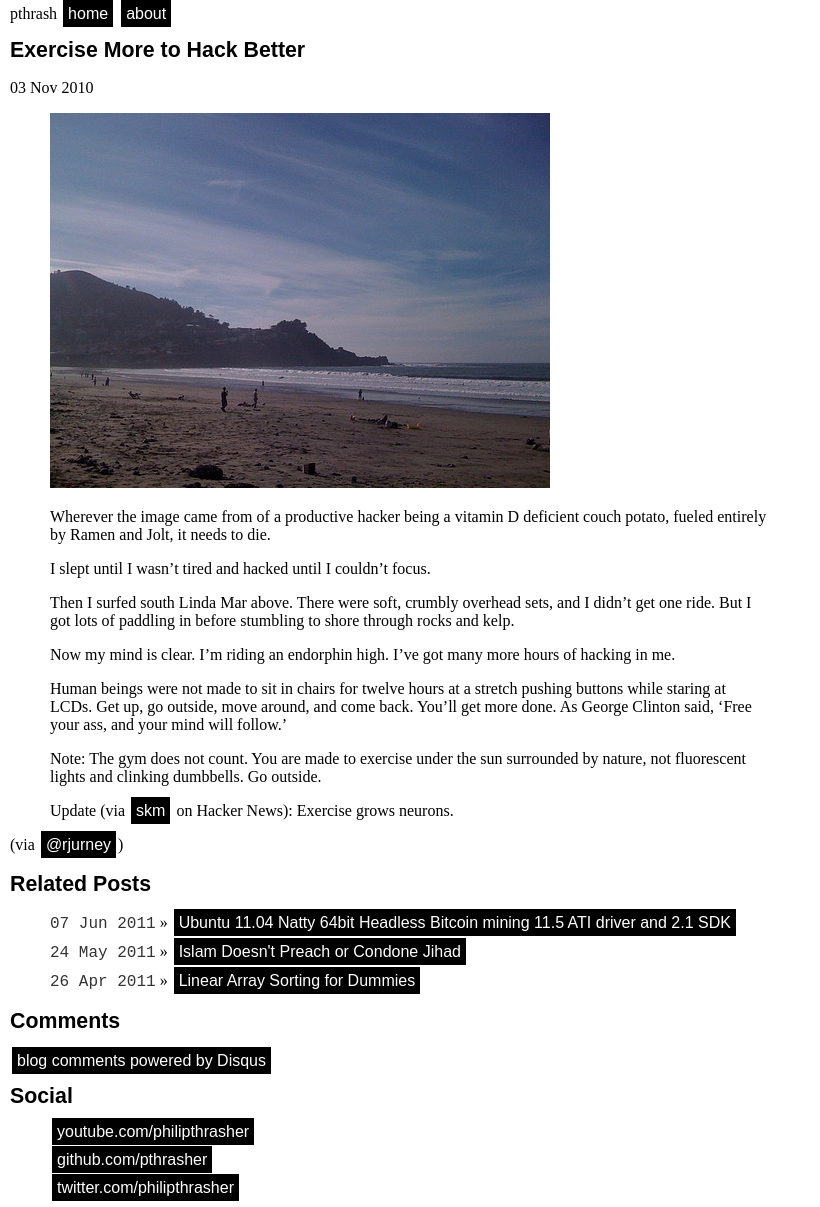
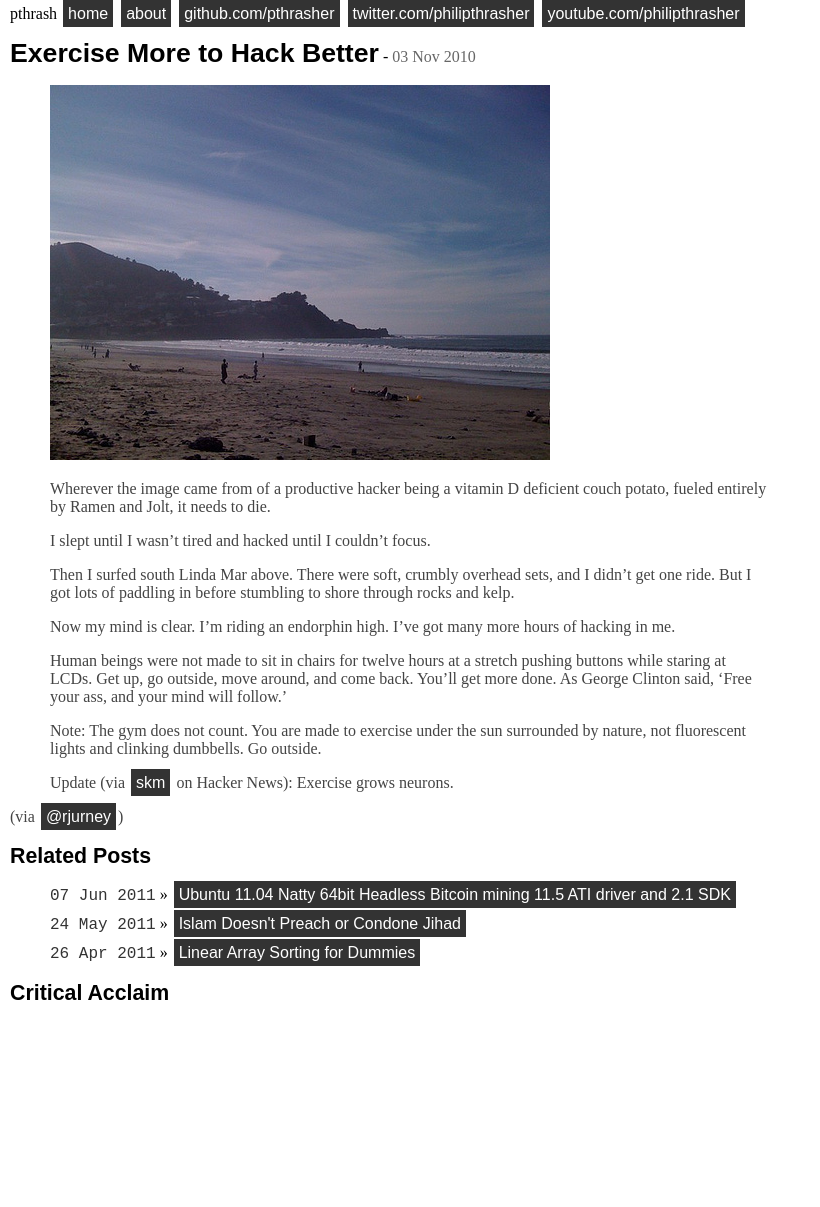
Before and after one commit to pthrasher/pthrasher.github.com, a Jekyll site: the page built from _posts/2010-11-03-exercise-more-to-hack-better.markdown, in a window 1280 px wide. Shown: the whole page, without its empty margins (0-820 px from the left). Built offline with Jekyll 4.4.1, drawn with Linux system fonts in a browser that asks for light colours; nearby versions of some CDN libraries; some web fonts are replaced; comment, search, counter and statistics services are not loaded; after the commit the page ends 1041 px from its top, so only the background shows below that.

Commit message:
more changes

```diff
--- a/_layouts/default.html
+++ b/_layouts/default.html
@@ -4,7 +4,7 @@
     <meta http-equiv="content-type" content="text/html; charset=utf-8" />
     <title>{{ page.title }}</title>
 
-<script type="text/javascript">
+<!-- script type="text/javascript">
 /* <![CDATA[ */
     (function() {
         var s = document.createElement('script'), t = document.getElementsByTagName('script')[0];
@@ -14,7 +14,7 @@
         t.parentNode.insertBefore(s, t);
     })();
 /* ]]> */
-</script>
+</script -->
 
     <!-- syntax highlighting CSS -->
     <link rel="stylesheet" href="/css/syntax.css" type="text/css" />
@@ -24,26 +24,23 @@
 
     <!-- Google Fonts -->
     <link href='http://fonts.googleapis.com/css?family=Marvel:400,700|IM+Fell+English' rel='stylesheet' type='text/css'>
+
+    <!-- Jquery, and Boastful -->
+    <script type="text/javascript" src="http://ajax.googleapis.com/ajax/libs/jquery/1.6.2/jquery.min.js"></script>
+    <script type="text/javascript" src="/js/jquery.boastful.js"></script>
+    <link rel="stylesheet" href="/css/boastful.css" type="text/css" media="screen" charset="utf-8">
 </head>
 <body>
-
     <div class="site">
         <div id="over">
             pthrash
             <a href="/">home</a>
             <a href="/about.html">about</a>
+            <a href="http://github.com/pthrasher/">github.com/pthrasher</a>
+            <a href="http://twitter.com/philipthrasher/">twitter.com/philipthrasher</a>
+            <a href="http://youtube.com/philipthrasher/">youtube.com/philipthrasher</a>
         </div>
         {{ content }}
-  <div class="footer">
-    <div class="contact">
-      <h1>Social</h1>
-      <ul>
-          <li><a href="http://youtube.com/philipthrasher/">youtube.com/philipthrasher</a></li>
-          <li><a href="http://github.com/pthrasher/">github.com/pthrasher</a></li>
-          <li><a href="http://twitter.com/philipthrasher/">twitter.com/philipthrasher</a></li>
-      <ul>
-    </div>
-  </div>
     </div>
 </body>
 </html>
--- a/_layouts/post.html
+++ b/_layouts/post.html
@@ -2,9 +2,9 @@
 layout: default
 ---
 <div id="post">
-	<h1>{{ page.title }}</h1>
-	<p class='meta'>{{ page.date | date_to_string }}</p><a class="FlattrButton" style="display:none;" rev="flattr;button:compact;"
-	href="http://pthrasher.github.com"></a>
+	<h1>{{ page.title }}</h1> -
+	<span class="date">{{ page.date | date_to_string }}</span><!-- a class="FlattrButton" style="display:none;" rev="flattr;button:compact;"
+	href="http://pthrasher.github.com"></a -->
 	<div>
 		{{ content }}
 	</div>
@@ -23,8 +23,9 @@ layout: default
 </div>
 
 <div id="comments">
-	<h2>Comments</h2>
-	<div id="disqus_thread"></div>
+	<h2>Critical Acclaim</h2>
+    <div id="boastful"></div>
+	<!--div id="disqus_thread"></div>
 	<script type="text/javascript">
 	    /* * * CONFIGURATION VARIABLES: EDIT BEFORE PASTING INTO YOUR WEBPAGE * * */
 	    var disqus_shortname = 'pthrashersblog'; // required: replace example with your forum shortname
@@ -42,5 +43,10 @@ layout: default
 	    })();
 	</script>
 	<noscript>Please enable JavaScript to view the <a href="http://disqus.com/?ref_noscript">comments powered by Disqus.</a></noscript>
-	<a href="http://disqus.com" class="dsq-brlink">blog comments powered by <span class="logo-disqus">Disqus</span></a>
+	<a href="http://disqus.com" class="dsq-brlink">blog comments powered by <span class="logo-disqus">Disqus</span></a -->
 </div>
+<script type="text/javascript" charset="utf-8">
+    $(function(){
+        $("#boastful").boastful({empty_message: "No one's mentioned this page on Twitter yet. <a href=\"http://twitter.com?status=http://philipthrasher.com{{page.url}}\">You could be the first</a>."});
+    });
+</script>
--- /dev/null
+++ b/css/boastful.css
@@ -0,0 +1,47 @@
+.boastful {
+  display: inline;
+}
+.boastful img{
+  width: 48px;
+  height: 48px;
+  margin: 3px;
+  border: 0;
+  border-top-left-radius: 7px;
+  border-bottom-right-radius: 7px;
+  -webkit-border-top-left-radius: 7px;
+  -webkit-border-bottom-right-radius: 7px;
+  -moz-border-radius-topleft: 7px;
+  -moz-border-radius-bottomright: 7px;
+}
+.boastful .boastful_pointer{
+  position: absolute;
+  z-index: 999;
+  left: -9999px;
+  opacity: .7;
+  display: none;
+  width: 0;
+  height: 0;
+  border-left: 10px solid transparent;
+  border-right: 10px solid transparent;
+  border-bottom: 10px solid #000;
+  border-top: 0;
+}
+.boastful .boastful_tweet{
+  position: absolute;
+  z-index: 999;
+  left: -9999px;
+  background-color: #222;
+  opacity: .8;
+  padding: 5px;
+  width: 250px;
+  font-size: 11px;
+  text-shadow: 1px 1px 0 #000;
+  color: #eee;
+  border-radius: 7px;
+  -webkit-border-radius: 7px;
+  -moz-border-radius: 7px;
+}
+.boastful .boastful_handle{
+  font-size: 13px;
+  font-weight: bold;
+}
--- a/css/styles.css
+++ b/css/styles.css
@@ -1,9 +1,9 @@
 body {
     font-family: 'IM Fell English', serif;
-    font-color: #000;
+    font-color: #333;
     font-size:12pt;
-    margin:0px;
-    padding:0px;
+    margin:0 0 35px 0;
+    padding:0;
 }
 
 #home, .footer, #over {
@@ -37,18 +37,18 @@ li span {
     color: #333;
 }
 
-#post a, #related a, .footer a, #over a, #home a, a.dsq-subscribe-email, a.dsq-subscribe-rss, a.dsq-brlink, #dsq-account-dropdown a{
+a {
     font-family: 'Marvel', sans-serif;
     margin:2px;
     padding:5px;
-    background: #000;
+    background: #333;
     color: #FFF;
     text-decoration:none;
 }
 
-#post a:hover, #related a:hover, .footer a:hover, #over a:hover, #home a:hover, a.dsq-subscribe-email:hover, a.dsq-subscribe-rss:hover, a.dsq-brlink:hover, #dsq-account-dropdown a:hover {
+a:hover {
     /*background: #FFF;*/
-    /*color: #000;*/
+    /*color: #333;*/
     text-decoration:underline;
 }
 
@@ -57,6 +57,7 @@ li span {
     margin-left:10px;
 }
 .highlight {
+    font-size:11pt;
     background-color: #002B36;
     overflow:auto;
     padding:5px;
@@ -65,3 +66,17 @@ li span {
 strong {
     font-weight:700;
 }
+
+#post h1 {
+    font-family: 'Marvel', sans-serif;
+    font-weight:700;
+    font-size:20pt;
+    display:inline;
+}
+#post p {
+    color: #444;
+}
+
+.date {
+    color:#666;
+}
--- /dev/null
+++ b/js/jquery.boastful.js
@@ -0,0 +1,68 @@
+(function ($) {
+  $.fn.boastful = function(options){
+    var output = $(this)
+    var defaults = {
+                      location: location.href,
+                      empty_message: 'No one\'s mentioned this page on Twitter yet. '+
+                                       '<a href="http://twitter.com?status='+ location.href +'">'
+                                       +'You could be the first</a>.',
+                      limit: 50
+                   }
+    options = $.extend({}, defaults, options)
+
+    function format_tweetback(tweetback) {
+      formatted  = ''
+      formatted += '<div class="boastful">'
+      formatted +=   '<a href="'+tweetback.permalink_url+'">'
+      formatted +=     '<img src="'+tweetback.author.photo_url+'" />'
+      formatted +=   '</a>'
+      formatted +=   '<div class="boastful_pointer"></div>'
+      formatted +=   '<div class="boastful_tweet" style="display: none">'
+      formatted +=     '<div class="boastful_handle">@'+tweetback.author.url.split('/').pop()+'</div>'
+      formatted +=     '<div class="boastful_content">'+tweetback.content+'</div>'
+      formatted +=   '</div>'
+      formatted += '</div>'
+      return formatted
+    }
+
+    var parse_request = function(data){
+      var author_urls = []
+      if(data.response.list.length > 0) {
+        $.each(data.response.list, function(i,tweetback){
+          if($.inArray(tweetback.author.url,author_urls) > -1) {
+            return true
+          }
+          author_urls.push(tweetback.author.url)
+          output.append(format_tweetback(tweetback))
+        })
+        $('.boastful').mouseover(function(){ $(this).children('.boastful_tweet, .boastful_pointer').show() })
+        $('.boastful').mousemove(function(kmouse){
+          $(this).children('.boastful_tweet').css({
+            left:$(this).position().left-105,
+            top:$(this).position().top+25
+          })
+          $(this).children('.boastful_pointer').css({
+            left:$(this).position().left+18,
+            top:$(this).position().top+15
+          })
+        })
+        $('.boastful').mouseout(function(){ $(this).children('.boastful_tweet, .boastful_pointer').hide() })
+      } else {
+        output.append(options.empty_message)
+      }
+    }
+
+    $.ajax({
+      url:'http://otter.topsy.com/trackbacks.js',
+      data:
+        {
+          url: options.location,
+          perpage: options.limit
+        },
+      success:parse_request,
+      dataType:'jsonp'}
+    )
+
+    return this
+  }
+})(jQuery)
```
Also changed, not shown: 8 other files. Lines whose indentation alone changed are shown as unchanged.
